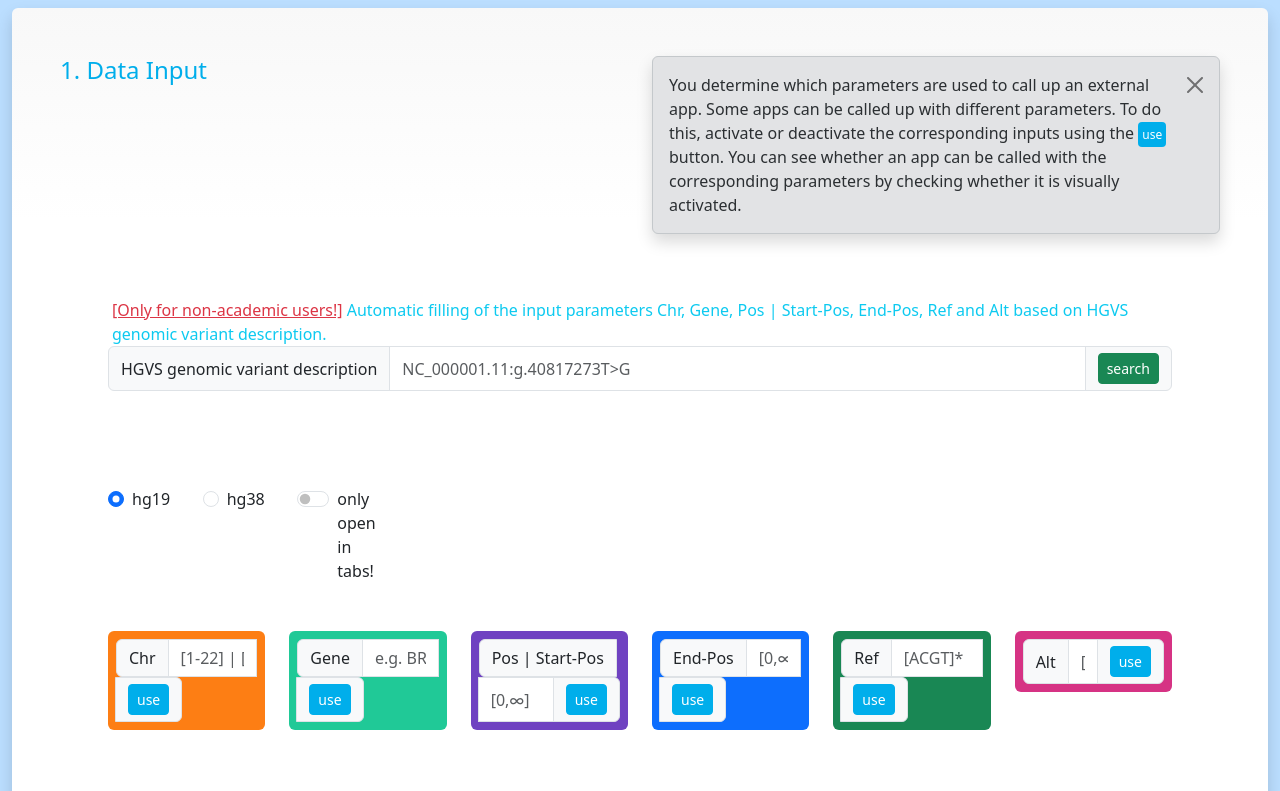
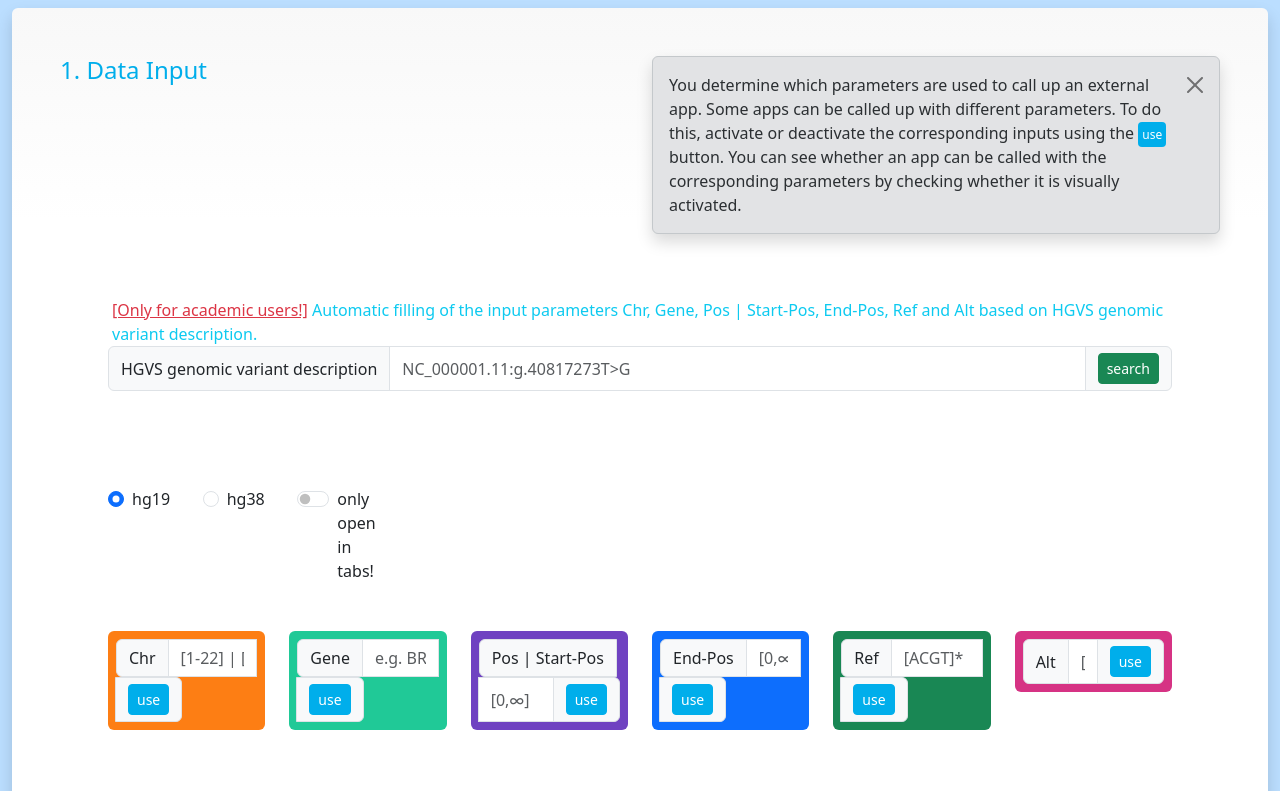
Before and after one commit to Grustentier/VICA, a plain HTML site: page vica/index.html in a window 1280 px wide. Shown: the top 791 px of the page. Drawn offline with Linux system fonts and the light colour scheme.

Commit message:
fix typo

```diff
--- a/vica/index.html
+++ b/vica/index.html
@@ -31,7 +31,7 @@
 
 		<div class="row p-5 rounded">
 			<div class="col">
-				<div class="ms-1 text-info"><span class="text-danger"><a class="text-danger" href="https://mobidetails.iurc.montp.inserm.fr/MDAPI/" target="_blank">[Only for non-academic users!]</a></span> Automatic filling of the input parameters Chr, Gene, Pos | Start-Pos, End-Pos, Ref and Alt based on HGVS genomic variant description.</div>
+				<div class="ms-1 text-info"><span class="text-danger"><a class="text-danger" href="https://mobidetails.iurc.montp.inserm.fr/MDAPI/" target="_blank">[Only for academic users!]</a></span> Automatic filling of the input parameters Chr, Gene, Pos | Start-Pos, End-Pos, Ref and Alt based on HGVS genomic variant description.</div>
 				<div class="input-group">
   					<span class="input-group-text" id="basic-addon1">HGVS genomic variant description</span>
   					<input id="mobidetails-hgvs-input" type="text" class="form-control mobidetails-hgvs-input" placeholder="NC_000001.11:g.40817273T>G" aria-label="mobidetails-hgvs" aria-describedby="basic-addon1" validationType="number">
```
